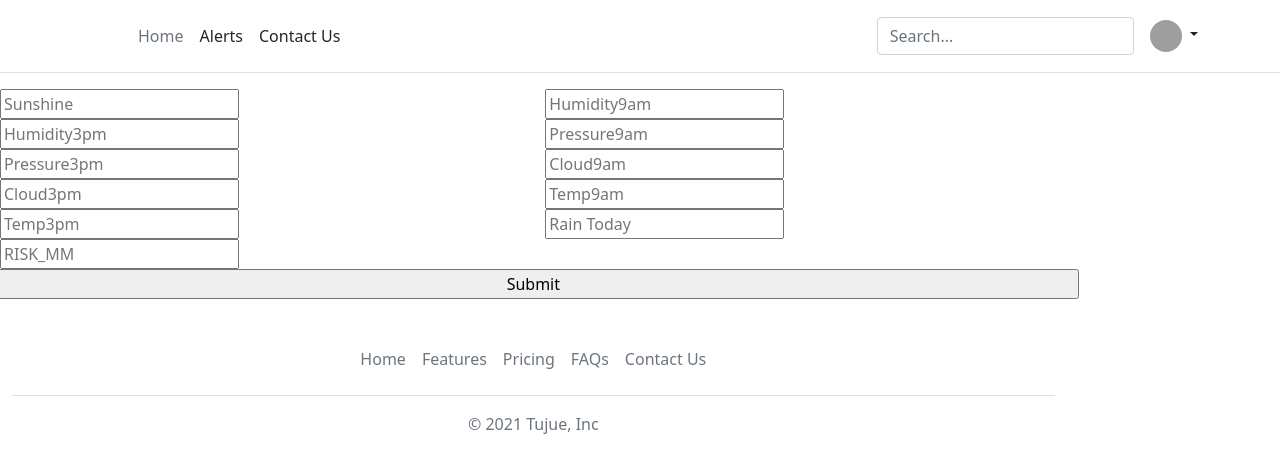
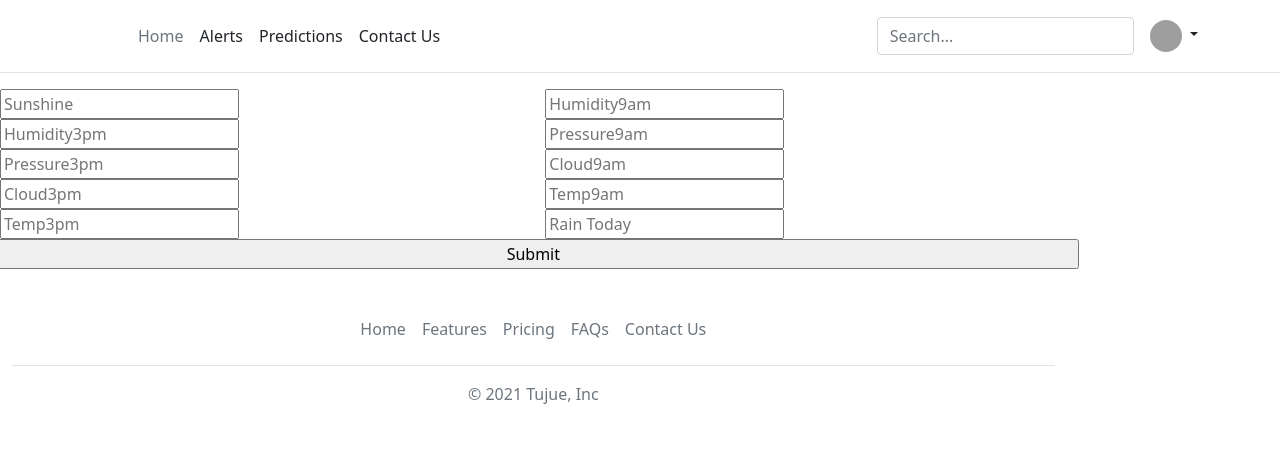
Before and after one commit to dgikonyo/dgikonyo.github.io, a Django app: page /v1/disaster/form/ in a window 1280 px wide. Shown: the top 473 px of the page. Run offline with Django 3.2, Linux system fonts and the light colour scheme; grey boxes are pictures that could not be loaded.

Commit message:
Alerts fixed

```diff
--- a/disaster/admin.py
+++ b/disaster/admin.py
@@ -3,9 +3,9 @@ from django.contrib import admin
 # Register your models here.
 from .models import User, Disaster,DisasterReport
 # Changing the site headers
-admin.site.site_header = "Tujue"
-admin.site.site_title="Tujue"
-admin.site.index_title="Tujue"
+admin.site.site_header = "Tujue-Admin"
+admin.site.site_title="Tujue-Admin"
+admin.site.index_title="Tujue-Admin"
 admin.site.register(User)
 admin.site.register(Disaster)
 #admin.site.register(DisasterReport)
--- a/disaster/templates/base_generic.html
+++ b/disaster/templates/base_generic.html
@@ -17,7 +17,8 @@
             <ul class="nav col-12 col-lg-auto me-lg-auto mb-2 justify-content-center mb-md-0">
 
               <li><a href="{% url 'index' %}" class="nav-link px-2 link-secondary">Home</a></li>
-              <li><a href="" class="nav-link px-2 link-dark">Alerts</a></li>
+              <li><a href="{% url 'alerts' %}" class="nav-link px-2 link-dark">Alerts</a></li>
+              <li><a href="{% url 'FormView'%}" class="nav-link px-2 link-dark">Predictions</a></li>
               <li><a href="#" class="nav-link px-2 link-dark">Contact Us</a></li>
             </ul>
 
--- a/disaster/templates/disaster/disaster_form.html
+++ b/disaster/templates/disaster/disaster_form.html
@@ -42,9 +42,9 @@
     <div class="col-6 col-12-xsmall">
       <input type="number" name="raintoday" id="raintoday"  placeholder="Rain Today" Required />
     </div>
-    <div class="col-6 col-12-xsmall">
+    <!--<div class="col-6 col-12-xsmall">
       <input type="number" name="risk_mm" id="risk_mm"  placeholder="RISK_MM" Required />
-    </div>
+    </div>-->
 
     <input type="submit" value="Submit">
   </form>
--- a/disaster/templates/disaster/status.html
+++ b/disaster/templates/disaster/status.html
@@ -8,7 +8,8 @@
     <title>Status</title>
 </head>
 <body>
-   {{ newdf }}
+   <!--{{ newdf }}-->
+   {{ prediction }}
 </body>
 
 {% endblock %}
--- a/disaster/urls.py
+++ b/disaster/urls.py
@@ -7,7 +7,7 @@ from . import views
 
 urlpatterns = [
     path('',views.index,name='index'),#views.index is a function called index() in the views.py file
-    path('alerts/',views.DisasterListView.as_view()),
+    path('alerts/',views.DisasterListView.as_view(),name='alerts'),
     path('alerts/<int:pk>',views.DisasterDetailView.as_view(),name='disasterreport_detail'),#<int:pk> will capture the disaster id
     path('alerts/create/', views.ReportCreate.as_view(), name='disasterreport_form'),
     path('status/',views.FormView,name='status'),
--- a/disaster/views.py
+++ b/disaster/views.py
@@ -134,7 +134,7 @@ def FormView(request):
         temp9am=request.POST["temp9am"]
         temp3pm=request.POST["temp3pm"]
         raintoday=request.POST["raintoday"]
-        risk_mm=request.POST["risk_mm"]
+        #risk_mm=request.POST["risk_mm"]
 
         #formList=[sunshine,humidity9am,humidity3pm,pressure9am,pressure3pm,
         #         cloud9am,cloud3pm,temp9am,temp3pm,raintoday,risk_mm]
@@ -146,12 +146,16 @@ def FormView(request):
         model=pickle.load(open("/home/gikonyo/Public/Personal/Projects/django_stuff/tujue/disaster/weatherModel_One.pkl","rb"))
         y_pred=model.predict(formNp)
         newdf=pd.DataFrame(y_pred)
-        newdf
+
+
+        prediction=newdf.replace({1:'rain',0:'no rain'})
+
 
         context={
-            'newdf':newdf,
+            #'newdf':newdf,
+            'prediction':prediction,
         }
-            #newdf=newdf.replace({1:'rain',0:'no rain'})
+
 
         return render(request,'disaster/status.html',context)#will redirect to status.html
 
```
Also changed, not shown: db.sqlite3.
